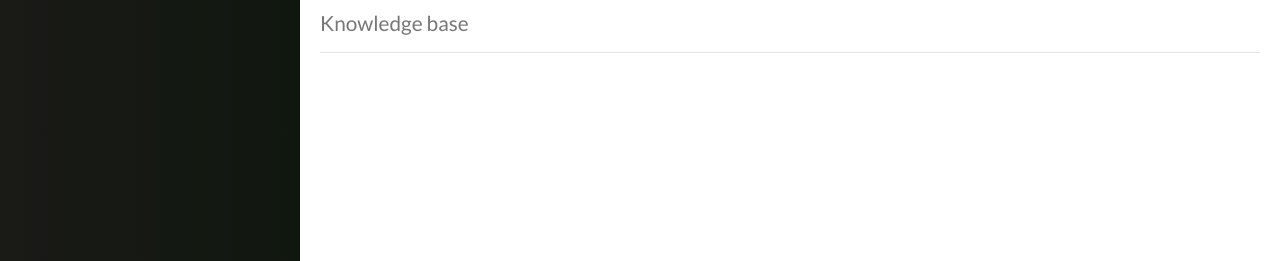
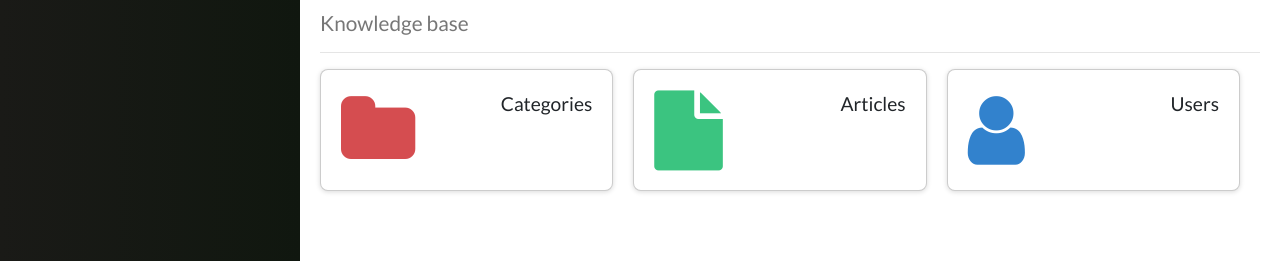
Before and after one commit to GlaudistonNeto/backend-plus-frontend-project, a Vue app in the folder frontend/: page / in a window 1280 px wide. Shown: the part 122-383 px from the top of the page. Built offline with nearby package versions, Linux system fonts and the light colour scheme; no server answers.

Commit message:
dashboard communication to the database

```diff
--- a/frontend/src/components/home/Home.vue
+++ b/frontend/src/components/home/Home.vue
@@ -2,18 +2,46 @@
   <div class="home">
     <PageTitle icon="fa fa-home" main="DashBoard"
       sub="Knowledge base" />
+    <div class="stats">
+      <Stat title="Categories" :value="stat.categories"
+        icon="fa fa-folder" color="#d54d50" />
+      <Stat title="Articles" :value="stat.articles"
+        icon="fa fa-file" color="#3bc480" />
+      <Stat title="Users" :value="stat.users"
+        icon="fa fa-user" color="#3282cd" />
+    </div>
   </div>
 </template>
 
 <script>
-import PageTitle from '../template/PageTitle'
+import PageTitle from '../template/PageTitle';
+import Stat from './Stat';
+import axios from 'axios'; // To Use database referencies
+import { baseApiUrl } from '@/global'
 
 export default {
   name: 'Home',
-  components: { PageTitle }
+  components: { PageTitle, Stat },
+  data: function() {
+    return {
+      stat: {}
+    }
+  },
+  methods: {
+    getStats() {
+      axios.get(`${baseApiUrl}/stats`).then(res => this.stat = res.data)
+    }
+  },
+  mounted() {
+    this.getStats()
+  }
 }
 </script>
 
 <style>
-
+  .stats {
+    display: flex;
+    justify-content: space-between;
+    flex-wrap: wrap;
+  }
 </style>
--- /dev/null
+++ b/frontend/src/components/home/Stat.vue
@@ -0,0 +1,61 @@
+<template>
+  <div class="stat">
+    <div class="stat-icon">
+      <i :class="icon" :style="style"></i>
+    </div>
+    <div class="stat-info">
+      <span class="stat-title">{{ title }}</span>
+      <span class="stat-value">{{ value }}</span>
+    </div>
+  </div>
+</template>
+
+<script>
+export default {
+  name: 'Stat',
+  props: ['title', 'value', 'icon', 'color'],
+  computed: {
+    style() {
+      return "color: " + (this.color || "#000")
+    }
+  }
+}
+</script>
+
+<style>
+  .stat {
+    flex: 1;
+    display: flex;
+    border-radius: 8px;
+    margin-right: 20px;
+    margin-bottom: 20px;
+    background-color: #FFF;
+    padding: 20px;
+    border: 1px solid rgba(0, 0, 0, 0.2);
+    box-shadow: 0 1px 5px rgba(0, 0, 0, 0.15);
+  }
+
+  .stat-icon {
+    display: flex;
+    align-items: center;
+  }
+
+  .stat-icon i {
+    font-size: 5rem;
+  }
+
+  .stat-info {
+    flex: 1;
+    display: flex;
+    flex-direction: column;
+    align-items: flex-end;
+  }
+
+  .stat-title {
+    font-size: 1.2rem;
+  }
+
+  .stat-value {
+    font-size: 3rem;
+  }
+</style>
--- a/frontend/src/config/store.js
+++ b/frontend/src/config/store.js
@@ -18,8 +18,6 @@
         } else {
           state.isMenuVisible = isVisible
         }
-
-
       }
   }
 });
--- /dev/null
+++ b/frontend/src/global.js
@@ -0,0 +1 @@
+export const baseApiUrl = 'http://localhost:3000';
```
